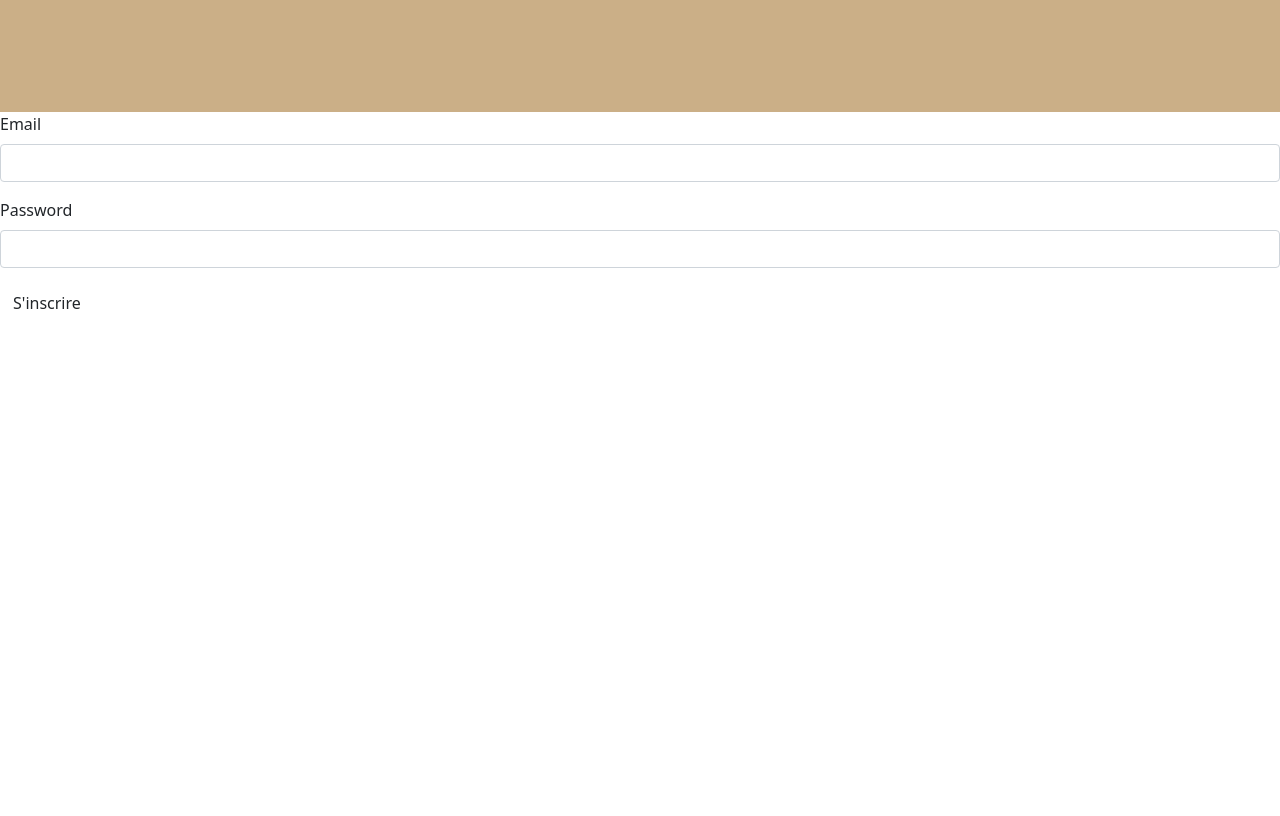
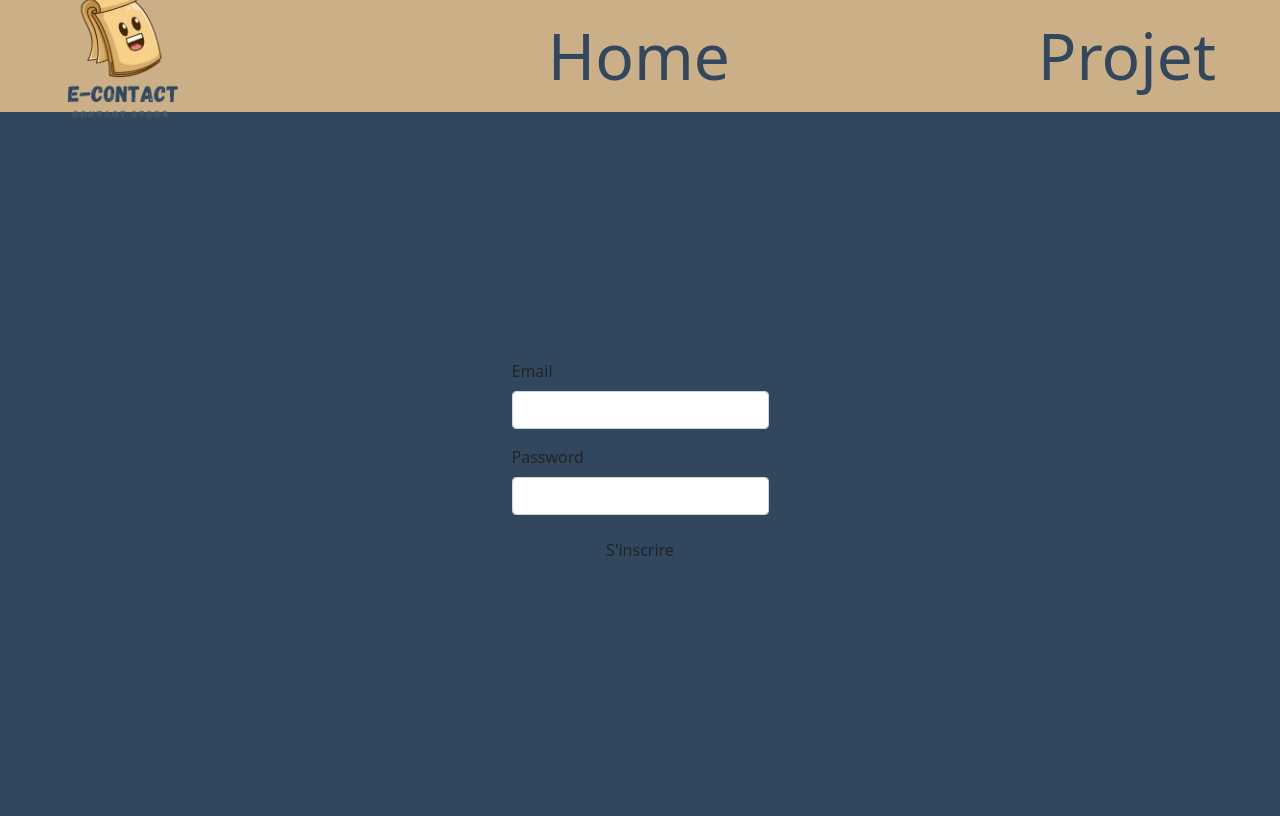
Before and after one commit to 080000101/NeomaProject, a Symfony app: template templates/registration/register.html.twig in a window 1280 px wide. Before the commit the page ends 309 px from the top, so only its background shows below. Run offline with Twig, Linux system fonts and the light colour scheme; the template is opened without the code that fills it, so the values that code supplies are empty; form fields are guessed from the names that the template uses; style sheets or scripts are compiled from the project's sources; some libraries are stand-ins or nearby versions.

Commit message:
Prepare balise for register CSS

```diff
--- a/assets/styles/app.scss
+++ b/assets/styles/app.scss
@@ -148,3 +148,12 @@ $navbar-height: 12vh;
 }
 
 /*---------------------------Registerpage------------------------------ */
+
+.register-background {
+    display: flex;
+    flex-direction: column;
+    height: calc(100vh - $navbar-height);
+    justify-content: center;
+    align-items: center;
+    background-color: $main-color;
+}
--- a/templates/_navbar.html.twig
+++ b/templates/_navbar.html.twig
@@ -3,9 +3,9 @@
     <div class="nav-container">
 
         <ul class="nav-links">
-            {# <li><img class="logo" src="{{ asset('build/images/logo.png') }}" alt="ACME logo"></li>
+            <li><img class="logo" src="{{ asset('build/images/logo.png') }}" alt="ACME logo"></li>
             <li><a href=" {{path('home_index')}} ">Home</a></li>
-            <li><a class="projet" href=" {{path('program_index')}} ">Projet</a></li> #}
+            <li><a class="projet" href=" {{path('program_index')}} ">Projet</a></li>
         </ul>
 
     </div>
--- a/templates/base.html.twig
+++ b/templates/base.html.twig
@@ -8,13 +8,13 @@
         <script src="/build/app.js"></script>
         <header>{% include '_navbar.html.twig' %}</header>
 
-       {#} {% block stylesheets %}
+        {% block stylesheets %}
             {{ encore_entry_link_tags('app') }}
         {% endblock %}
 
         {% block javascripts %}
             {{ encore_entry_script_tags('app') }}
-        {% endblock %} {#}
+        {% endblock %}
     </head>
     <body>
         {% block body %}{% endblock %}
--- a/templates/registration/register.html.twig
+++ b/templates/registration/register.html.twig
@@ -5,11 +5,18 @@
 {% block body %}
     <div class="register-background">
 
-        {{ form_start(registrationForm) }}
-            {{ form_row(registrationForm.email) }}
-            {{ form_row(registrationForm.plainPassword, {
-                label: 'Password'
-            }) }}
+        <div class="register-form-container">
+
+            <div class="register-form">
+                {{ form_start(registrationForm) }}
+                    {{ form_row(registrationForm.email) }}
+                    {{ form_row(registrationForm.plainPassword, {
+                        label: 'Password'
+                    }) }}
+            </div>
+
+        </div>
+
         <button type="submit" class="btn">S'inscrire</button>
         {{ form_end(registrationForm) }}
 
```
